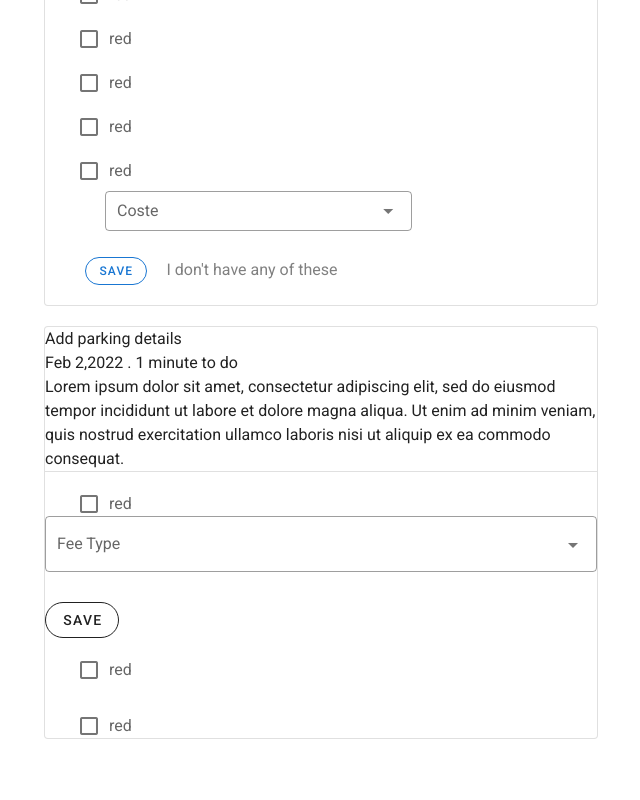
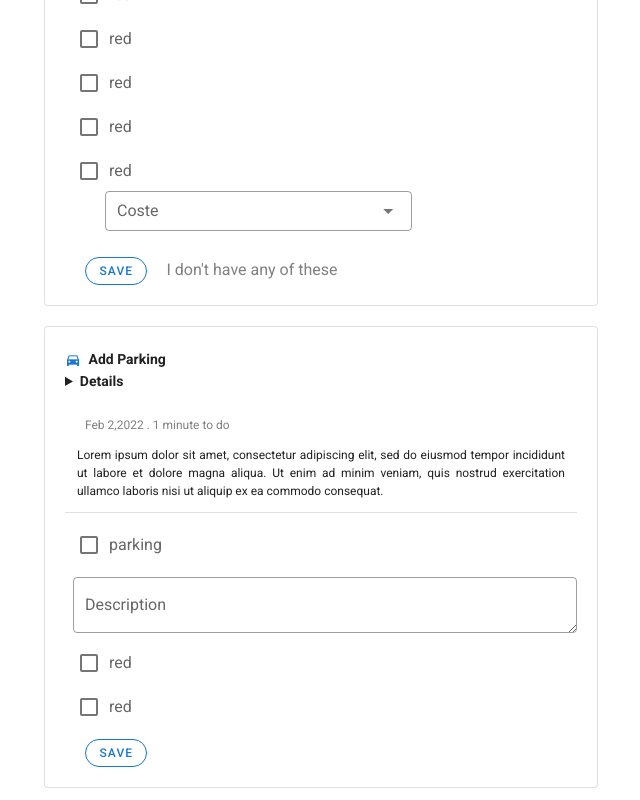
Before and after one commit to aleeraza12/hotel_managment, a Vue app: page /Tabs2 in a window 1280 px wide. Shown: the part 2357-3157 px from the top of the page, without its empty margins (224-864 px from the left). Before the commit the page ends 3108 px from the top, so only its background shows below. Built offline with nearby package versions, Linux system fonts and the light colour scheme.

Commit message:
5th section

```diff
--- a/src/components/Tabs2Forms/Opportunities.vue
+++ b/src/components/Tabs2Forms/Opportunities.vue
@@ -531,81 +531,65 @@
       </div>
     </v-card>
       <!-- 5th card -->
-
     <v-card
-class="my-auto mt-5"
+      class="my-auto mt-5 pa-5"
       max-width="554"
-    outlined>
+      outlined
+    >
       <div>
-      <v-icon>
-        mdi-
+        <v-icon color="primary" dense small >
+         mdi-car
         </v-icon>
-      <span>Add parking details</span>
-       <div>
+        <span class="card-title ml-1 mr-5">
+          Add Parking <details></details>
+        </span>
+      </div>
+      <div class="date ml-5">
         Feb 2,2022 . 1 minute to do
       </div>
-    <div>{{text}}</div>
+      <div class="card-body-text ma-3">
+        {{text}}
+      </div>
       <v-divider></v-divider>
-     <div class="pl-8 pr-8">
-      <v-row class="d-flex">
-        <v-col sm="4" md="4">
+      <div  class="d-flex ml-3 ">
         <v-checkbox
-            label="red"
-            color="red"
+          label="parking"
+          color="primary"
           value="red"
           hide-details
         ></v-checkbox>
-        </v-col>
-        <v-col sm="4" md="4">
-
-        </v-col>
-      </v-row>
       </div>
-     <div>
-       <v-select
-          :items="items"
-          label="Fee Type"
+      <div class="mt-5 ml-2">
+         <v-textarea
+         rows="1"
           outlined
-        ></v-select>
+          name="input-7-4"
+          label="Description"
+          value=""
+        ></v-textarea>
       </div>
-      <div>
-      <v-btn outlined rounded >
+      <div style="margin-top:-2rem" class="d-flex ml-3 ">
+        <v-checkbox
+          label="red"
+          color="primary"
+          value="red"
+          hide-details
+        ></v-checkbox>
+      </div>
+      <div  class="d-flex ml-3 ">
+        <v-checkbox
+          label="red"
+          color="primary"
+          value="red"
+          hide-details
+        ></v-checkbox>
+      </div>
+      <div class="mt-5 ml-5">
+        <v-btn rounded outlined dense small color="primary">
           Save
         </v-btn>
       </div>
-    </div>
-    <div class="pl-8 pr-8">
-      <v-row class="d-flex">
-        <v-col sm="4" md="4">
-          <v-checkbox
-            label="red"
-            color="red"
-            value="red"
-            hide-details
-          ></v-checkbox>
-        </v-col>
-        <v-col sm="4" md="4">
-
-        </v-col>
-      </v-row>
-    </div>
-    <div class="pl-8 pr-8">
-      <v-row class="d-flex">
-        <v-col sm="4" md="4">
-          <v-checkbox
-            label="red"
-            color="red"
-            value="red"
-            hide-details
-          ></v-checkbox>
-        </v-col>
-        <v-col sm="4" md="4">
-
-        </v-col>
-      </v-row>
-    </div>
     </v-card>
-
   </div>
 </template>
 <script>
```
Lines whose indentation alone changed are shown as unchanged.
